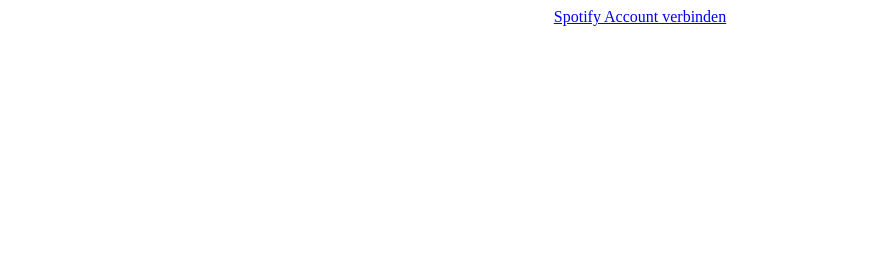
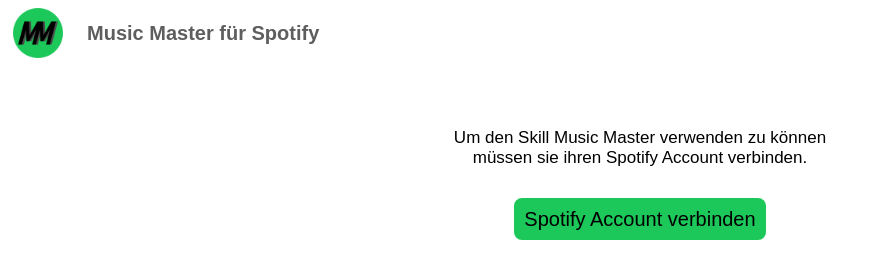
Before and after one commit to music-master-skill/music-master-skill.github.io, a plain HTML site: page index.html in a window 1280 px wide. Shown: the whole page, without its empty margins (0-876 px from the left). Drawn offline with Linux system fonts and the light colour scheme.

Commit message:
Added styling

```diff
--- a/index.html
+++ b/index.html
@@ -1,8 +1,18 @@
 <!DOCTYPE html>
 <html>
+
 <head>
-<title>Page Title</title>
+
+<div id="column-content">
+
+  <img src="music_master_high1.png">
+  <span><b>Music Master für Spotify</b></span>
+</div>
+
+<link rel="stylesheet" href="styles.css">
+<title>Music Master</title>
 </head>
+
 <body>
 
 <script language="javascript" type="text/javascript">
@@ -12,8 +22,10 @@
 	}
 </script>
 
-<div align="center" id="col-md-12">
-				<a class="btn btn-primary" target="_self" href="javascript:openPage()">Spotify Account verbinden</a>
+
+<div align="center">
+	<p class="text"> Um den Skill Music Master verwenden zu können <br> müssen sie ihren Spotify Account verbinden. </p>
+	<a class="btn-primary" target="_self" href="javascript:openPage()">Spotify Account verbinden</a>
 </div>
 
 </body>
--- /dev/null
+++ b/styles.css
@@ -0,0 +1,34 @@
+#column-content {
+	display: inline-block;
+}
+img {
+	margin-left: 5px;
+	height: 50px;
+	vertical-align: middle;
+}
+span {
+	font-family: Sans-Serif;
+	font-size: 20px;
+	color: #5e5e5e;
+	margin-left: 20px;
+	display: inline-block;
+	vertical-align: middle;
+}
+
+.btn-primary {
+	padding: 10px;
+	background-color: #1DC85A;
+	font-family: Sans-Serif;
+	color: black;
+	text-decoration: none;
+	font-size: 20px;
+	border-radius: 8px;
+}
+
+.text {
+	font-family: Sans-Serif;
+	color: black;
+	font-size: 17px;
+	margin-bottom: 40px;
+	margin-top: 70px;
+}
```
Also changed, not shown: music_master_high1.png (added).
